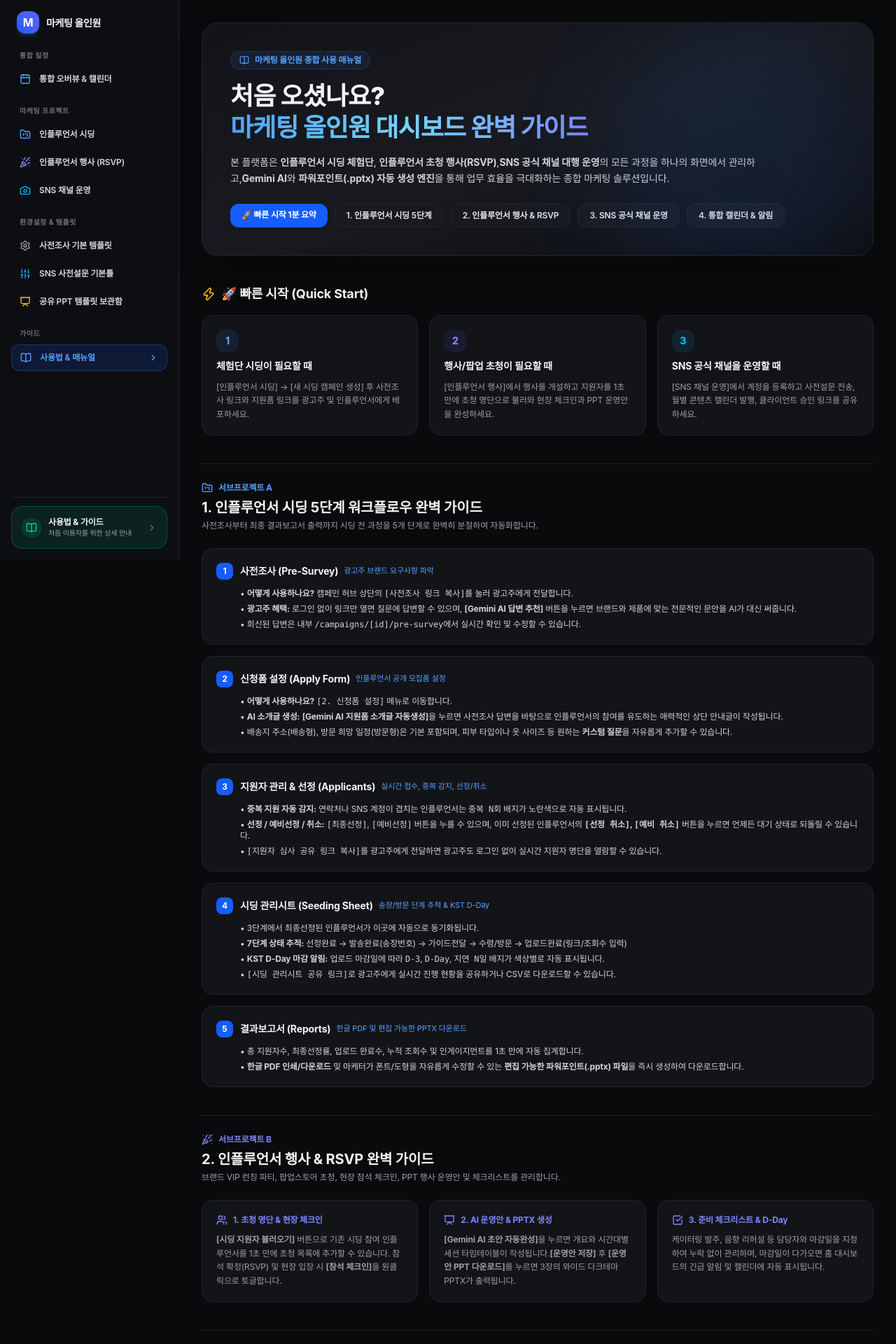
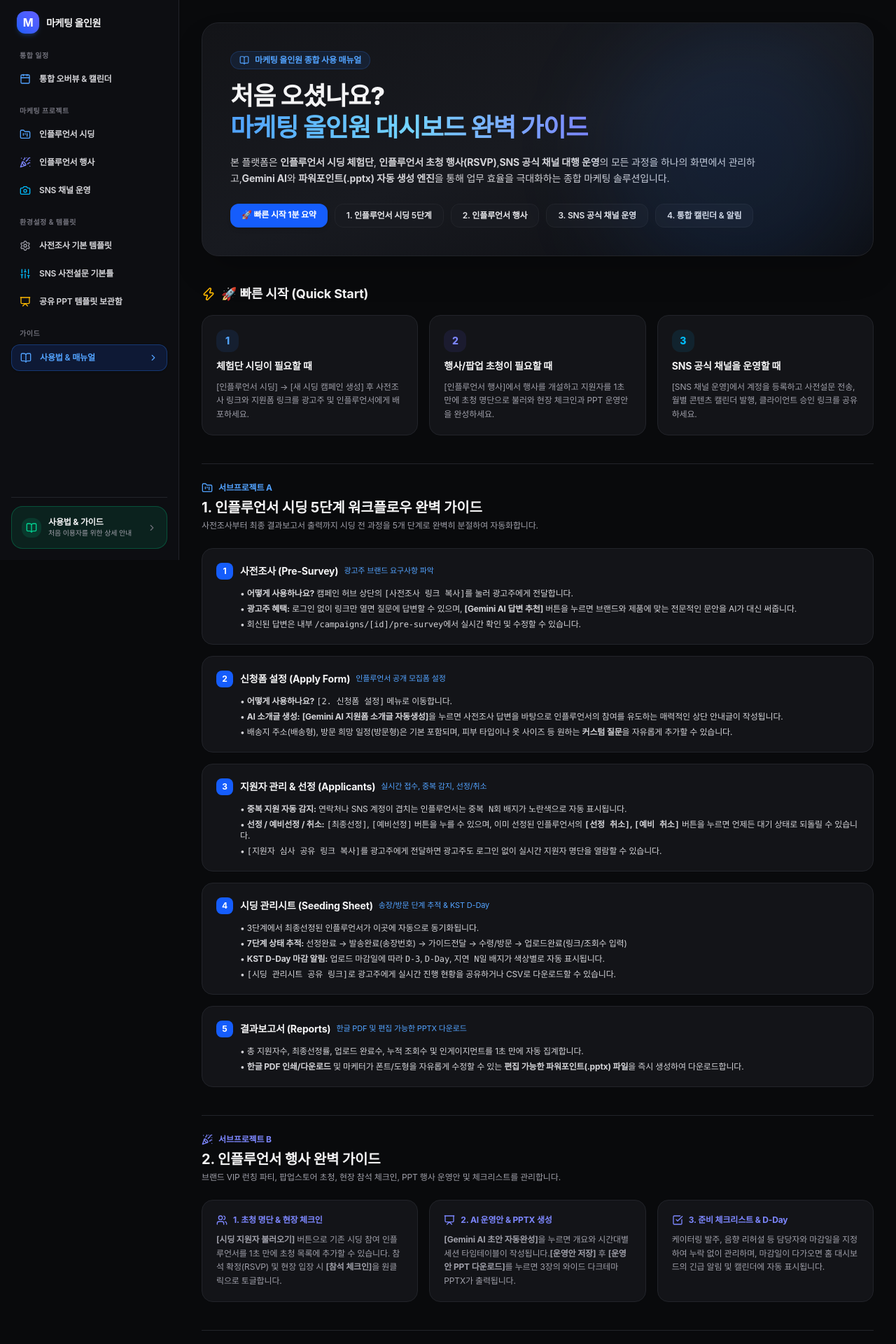
Before and after one commit to grapevine26/marketing_dashboard, a Next.js app: page /guide in a window 1280 px wide. Shown: the top 1920 px of the page at 70% size. Built offline with nearby package versions, Linux system fonts and the light colour scheme.

Commit message:
refactor(nav): clean up menu title by removing (RSVP)

```diff
--- a/app/(dashboard)/guide/page.tsx
+++ b/app/(dashboard)/guide/page.tsx
@@ -68,7 +68,7 @@ export default function GuidePage() {
             href="#events"
             className="px-4 py-2 rounded-xl bg-[#181A20] hover:bg-[#22242A] border border-[#22242A] text-zinc-200 text-xs font-semibold transition"
           >
-            2. 인플루언서 행사 & RSVP
+            2. 인플루언서 행사
           </a>
           <a
             href="#sns"
@@ -228,7 +228,7 @@ export default function GuidePage() {
             <PartyPopper className="w-4 h-4" />
             <span>서브프로젝트 B</span>
           </div>
-          <h2 className="text-xl font-bold text-zinc-100">2. 인플루언서 행사 & RSVP 완벽 가이드</h2>
+          <h2 className="text-xl font-bold text-zinc-100">2. 인플루언서 행사 완벽 가이드</h2>
           <p className="text-xs text-zinc-400">
             브랜드 VIP 런칭 파티, 팝업스토어 초청, 현장 참석 체크인, PPT 행사 운영안 및 체크리스트를 관리합니다.
           </p>
--- a/app/(dashboard)/layout.tsx
+++ b/app/(dashboard)/layout.tsx
@@ -15,7 +15,6 @@ import {
   Presentation,
   Sliders,
   BookOpen,
-  HelpCircle,
 } from "lucide-react";
 
 export default function DashboardLayout({
@@ -48,7 +47,7 @@ export default function DashboardLayout({
           color: "text-blue-400",
         },
         {
-          name: "인플루언서 행사 (RSVP)",
+          name: "인플루언서 행사",
           href: "/events",
           icon: PartyPopper,
           color: "text-indigo-400",
```
